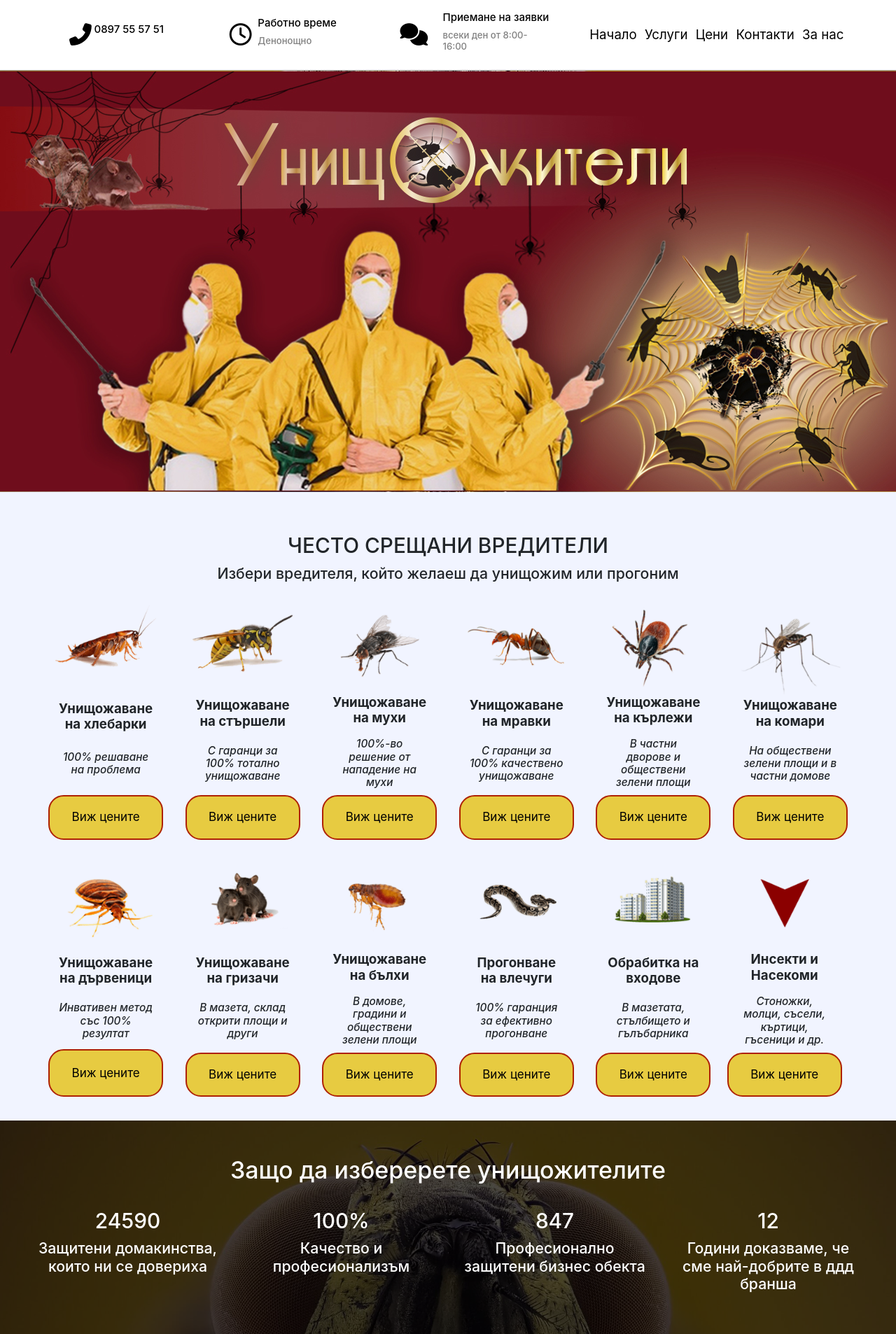
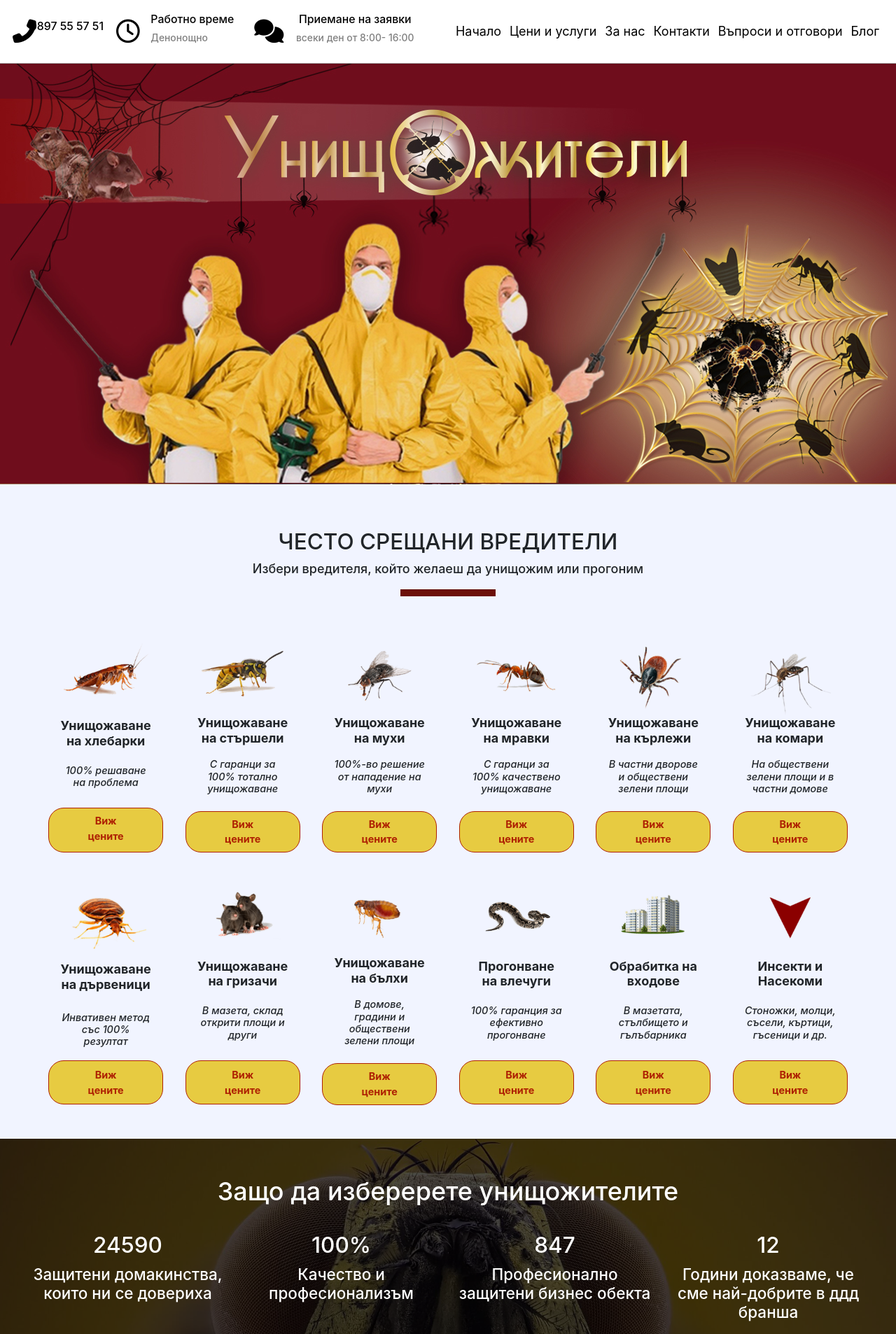
Before and after one commit to nedyalkodimitrov/Terminator, a Symfony app: template templates/main/index.html.twig in a window 1280 px wide. Shown: the top 1906 px of the page at 70% size. Run offline with Twig, Linux system fonts and the light colour scheme; the template is opened without the code that fills it, so the values that code supplies are empty; some libraries are stand-ins or nearby versions.

Commit message:
Responsible design

```diff
--- a/public/css/components/navbar.css
+++ b/public/css/components/navbar.css
@@ -14,10 +14,11 @@ nav a:hover {
 nav li {
     margin: 0 0.3em;
 }
-nav a {
+nav li  a {
     color:black;
     text-transform: none;
     font-size: inherit;
+    font-size: 1rem;
 }
 
 .header-information  i, .mobile-app-header-line i {
@@ -91,7 +92,7 @@ nav a {
 }
 .dropdown-menu {
     display: block;
-    opacity: 0;
+    opacity: 1;
     transition: visibility 1s linear 0.3s, opacity 0.3s linear;
 }
 .dropdown-menu li {
--- a/public/css/homePageStyle.css
+++ b/public/css/homePageStyle.css
@@ -166,6 +166,15 @@ body{
 /*insects containers*/
 .insects-container{
   background: #F1F4FFFF;
+
+}
+.insects-container hr {
+  background-color: #6C1009 ;
+  height: 0.5rem;
+}
+
+.insect-container {
+  margin-bottom: 0.7rem;
 }
 .insect-container > div{
   height: 100%;
@@ -178,35 +187,43 @@ body{
 
 .insect-text{
   word-break:break-word;
-  font-size: 1.1rem;
+  font-size: 1rem;
   font-weight: bold;
+  padding:0;
 
 }
 .insect-container h6{
- font-size: 0.9rem;
+ font-size: 0.8rem;
   font-style: oblique;
 }
 .insect-information-button{
   border-radius: 22px;
-  border: 2px solid #ae2103;
+  border: 1px solid #ae2103;
   background-color: rgba(229,193,14,0.79);
-  color: black;
+  font-weight: bold ;
+  color: #ae2103;
   transition: 0.4s;
-  font-size: 1rem;
+  font-size: 0.8rem;
   margin: auto;
   justify-content: center;
+  padding: 0.5em 1em;
+  margin-top: 0.8rem;
 }
 .insect-information-button:hover{
   background-color:white;
   color: black;
 }
 
-
+.insect-image-container {
+  position: relative;
+  padding-top: 65%;
+}
 .insect-image {
-  position: relative;
-  width: 80%;
-  left: 50%;
-  transform: translate(-50%, 0%);
+  position: absolute;
+  top: 0;left: 0;right: 0;bottom: 0;
+  object-fit: contain;
+  height: 100%;
+  width: 100%;
 }
 /*about us information charts*/
 
@@ -223,6 +240,7 @@ body{
   left: 50%;
   transform: translate(-50%, 0%);
   transition: 0.4s;
+  background-color: red;
 }
 
 /* Style the tab */
--- a/public/css/typography.css
+++ b/public/css/typography.css
@@ -6,7 +6,7 @@
 }
 
 html {
-    font: 10px/1.5  'Comfortaa', cursive; ;
+    font: 14px/1.5  'Comfortaa', cursive; ;
     font-weight: 400;
 }
 body, form, input, select, option, p, a, span, table,thead, tbody,th, table th  {
@@ -41,19 +41,19 @@ blockquote p:last-child{
 
 @media only screen and (min-width: 600px) {
     html {
-        font: 12px/1.5  'Comfortaa', cursive;;
+        font: 15px/1.5  'Comfortaa', cursive;;
     }
 }
 
 @media only screen and (min-width: 800px) {
     html {
-        font: 14px/1.5  'Comfortaa', cursive;;
+        font: 16px/1.5  'Comfortaa', cursive;;
     }
 }
 
 @media only screen and (min-width: 1024px) {
     html {
-        font: 17px/1.5  'Comfortaa', cursive;;
+        font: 18px/1.5  'Comfortaa', cursive;;
     }
 }
 
@@ -67,3 +67,8 @@ blockquote p:last-child{
         font: 28px/1.5 'Comfortaa', cursive;;
     }
 }
+@media only screen and (min-width: 2220px) {
+    html {
+        font: 32px/1.5 'Comfortaa', cursive;;
+    }
+}
--- a/templates/base.html.twig
+++ b/templates/base.html.twig
@@ -87,24 +87,23 @@
 </div>
 
     <nav class="navbar navbar-expand-lg navbar-light bg-white py-3 shadow-sm homePage-start-nav">
-    <div class="container mx-auto col-11   p-0 row">
-
-        <div class="col-lg-8 d-none d-lg-flex justify-content-center row header-information" >
-            <a class="col-4 row my-auto m-0" href="">
-                <i class="fas fa-phone-alt col-2"></i>
-                <h5 class="col-10">0897 55 57 51</h5>
+    <div class="container mx-auto col-12  p-0 row">
+        <div class="col-lg-6 d-none d-lg-flex justify-content-center row header-information" >
+            <a class="col-3 row my-auto m-0 p-0" href="">
+                <i class="fas fa-phone-alt col-2 p-0"></i>
+                <h5 class="col-10 p-0">0897 55 57 51</h5>
             </a>
             <a class="col-4 row p-0 my-auto m-0" href="">
-                <i class="fa fa-clock-o col-2 my-auto" aria-hidden="true"></i>
-               <div class="col-10 my-auto">
-                   <h5>Работно време</h5><h6>Денонощно</h6>
+                <i class="fa fa-clock-o col-3 p-0 my-auto" aria-hidden="true"></i>
+               <div class="col-9 my-auto p-0">
+                   <h5 class="p-0">Работно време</h5><h6 class="p-0">Денонощно</h6>
                </div>
             </a>
-            <a class="col-4 row p-0 my-auto m-0" href="">
-                <i class="fa fa-comments col-3  my-auto" aria-hidden="true"></i>
-                <div class="col-9">
-                    <h5>Приемане на заявки</h5>
-                    <h6>всеки ден от 8:00- 16:00</h6>
+            <a class="col-5 row p-0 my-auto m-0" href="">
+                <i class="fa fa-comments col-2  p-0 my-auto" aria-hidden="true"></i>
+                <div class="col-10 p-0">
+                    <h5 class="p-0 text-center">Приемане на заявки</h5>
+                    <h6 class="p-0 text-center">всеки ден от 8:00- 16:00</h6>
                 </div>
             </a>
         </div>
@@ -118,7 +117,7 @@
             <ul class="nav navbar-nav">
                 <li><a href="{{ path("main") }}">Начало</a></li>
                 <li class="dropdown">
-                    <a data-toggle="dropdown" href="#">Услуги</a>
+                    <a data-toggle="dropdown" href="#">Цени и услуги</a>
                     <ul class="dropdown-menu" role="menu" id="firs-dropdown">
                        <li class="dropdown">
                             <a data-toggle="dropdown" href="#">Насекоми</a>
@@ -158,12 +157,10 @@
                         <li><a href="#">Дератизация</a></li>
                     </ul>
                 </li>
-                <li >
-                    <a data-toggle="dropdown" href="#">Цени</a>
-                </li>
-
+                <li><a href="">За нас</a></li>
                 <li><a href="">Контакти</a></li>
-                <li><a href="">За нас</a></li>
+                <li><a href="">Въпроси и отговори</a></li>
+                <li><a href="">Блог</a></li>
 
 
 
--- a/templates/main/index.html.twig
+++ b/templates/main/index.html.twig
@@ -23,22 +23,25 @@
 <div class="container col-12 row m-0 p-0 pb-3 insects-container ">
     <div class=" col-12 m-0 p-0 mt-5 ">
         <h3 class="text-center mt-2 mx-auto">ЧЕСТО СРЕЩАНИ ВРЕДИТЕЛИ</h3>
-        <h5 class="mt-2 text-center mb-2">Избери вредителя, който желаеш да унищожим или прогоним</h5>
-        <div class="insects col-11 justify-content-center row p-0 mx-auto mt-3">
+        <h6 class="mt-2 text-center mb-2">Избери вредителя, който желаеш да унищожим или прогоним</h6>
+        <hr  class="col-1 mx-auto mb-5">
+        <div class="insects col-11 col-lg-11 col-md-10 justify-content-center row p-0 mx-auto mt-3">
             <div class="insect-container p-0 col-4 col-lg-2 col-md-4 justify-content-around col-sm-4 col-xs-4">
-               <div class="col-lg-11 col-sm-9 row mx-auto justify-content-center p-0">
-                   <div class="insect-image-container">
+               <div class="col-lg-11 col-11 col-md-9 col-sm-11 row mx-auto justify-content-center p-0">
+                   <div class="insect-image-container col-12">
                        <img class="insect-image mx-auto text-center" src="{{ asset("images/insects/hlabarki.png") }}" alt="">
                    </div>
                    <h3 class="insect-text text-center col-11 mx-auto">
                        Унищожаване на хлебарки</h3>
                    <h6 class="col-11 text-center mt-2 mb-2 mx-auto  d-none d-md-flex d-lg-flex d-xl-flex">100% решаване на проблема</h6>
-                   <a class=" col-11   insect-information-button mx-auto p-3 mb-3 text-center " href="index.php{{ path("hlebarki") }}">Виж цените</a>
+                   <a class=" col-11   insect-information-button mx-auto  mb-3 text-center " href="index.php{{ path("hlebarki") }}">Виж
+                       <br>цените
+                   </a>
                </div>
             </div>
             <div class="insect-container p-0 col-4 col-lg-2 col-md-4 justify-content-around col-sm-4 col-xs-4">
-                <div class="col-lg-11 col-sm-9 row mx-auto justify-content-center p-0">
-                    <div class="insect-image-container">
+                <div class="col-lg-11 col-11 col-sm-11 row mx-auto justify-content-center p-0">
+                    <div class="insect-image-container col-12">
                         <img class="insect-image mx-auto text-center" src="{{ asset("images/insects/styrsheli.png") }}" alt="">
                     </div>
                     <h3 class="insect-text text-center col-11 mx-auto">
@@ -46,12 +49,12 @@
                     <h6 class="col-11 text-center mt-2 mb-2 mx-auto  d-none d-md-flex d-lg-flex d-xl-flex">С гаранци за
                         100% тотално
                         унищожаване</h6>
-                    <button class=" col-11   insect-information-button mx-auto p-3 mb-3 text-center ">Виж цените</button>
+                    <button class=" col-11   insect-information-button mx-auto mb-3 text-center ">Виж <br> цените</button>
                 </div>
             </div>
             <div class="insect-container p-0 col-4 col-lg-2 col-md-4 justify-content-around col-sm-4 col-xs-4">
-                <div class="col-lg-11  col-sm-9 row mx-auto justify-content-center p-0">
-                    <div class="insect-image-container">
+                <div class="col-lg-11 col-11 col-sm-11 row mx-auto justify-content-center p-0">
+                    <div class="insect-image-container col-12">
                         <img class="insect-image mx-auto text-center" src="{{ asset("images/insects/mugi.png") }}" alt="">
                     </div>
                     <h3 class="insect-text text-center col-11 mx-auto">
@@ -59,12 +62,12 @@
                     <h6 class="col-11 text-center mt-2 mb-2 mx-auto  d-none d-md-flex d-lg-flex d-xl-flex">100%-во решение
                         от нападение
                         на мухи</h6>
-                    <button class=" col-11   insect-information-button mx-auto p-3 mb-3 text-center ">Виж цените</button>
+                    <button class=" col-11   insect-information-button mx-auto mb-3 text-center ">Виж <br> цените</button>
                 </div>
             </div>
             <div class="insect-container p-0 col-4 col-lg-2 col-md-4 justify-content-around col-sm-4">
-                <div class="col-lg-11 col-sm-9 row mx-auto justify-content-center p-0">
-                    <div class="insect-image-container">
+                <div class="col-lg-11 col-11 col-sm-11 row mx-auto justify-content-center p-0">
+                    <div class="insect-image-container col-12">
                         <img class="insect-image mx-auto text-center" src="{{ asset("images/insects/mravki.png") }}" alt="">
                     </div>
                     <h3 class="insect-text text-center col-11 mx-auto">
@@ -72,12 +75,12 @@
                     <h6 class="col-11 text-center mt-2 mb-2 mx-auto  d-none d-md-flex d-lg-flex d-xl-flex">С гаранци за
                         100% качествено
                         унищожаване</h6>
-                    <button class=" col-11   insect-information-button mx-auto p-3 mb-3 text-center ">Виж цените</button>
+                    <button class=" col-11   insect-information-button mx-auto mb-3 text-center ">Виж <br>цените</button>
                 </div>
             </div>
             <div class="insect-container p-0 col-4 col-lg-2 col-md-4 justify-content-around col-sm-4">
-                <div class="col-lg-11 col-sm-9 row mx-auto justify-content-center p-0">
-                    <div class="insect-image-container">
+                <div class="col-lg-11 col-11 col-sm-11 row mx-auto justify-content-center p-0">
+                    <div class="insect-image-container col-12">
                         <img class="insect-image mx-auto text-center" src="{{ asset("images/insects/kyrleji.png") }}" alt="">
                     </div>
                     <h3 class="insect-text text-center col-11 mx-auto">
@@ -85,12 +88,12 @@
                     <h6 class="col-11 text-center mt-2 mb-2 mx-auto  d-none d-md-flex d-lg-flex d-xl-flex">В частни дворове
                         и обществени
                         зелени площи</h6>
-                    <button class=" col-11   insect-information-button mx-auto p-3 mb-3 text-center ">Виж цените</button>
+                    <button class=" col-11   insect-information-button mx-auto   mb-3 text-center ">Виж <br>    цените</button>
                 </div>
             </div>
             <div class="insect-container p-0 col-4 col-lg-2 col-md-4 justify-content-around col-sm-4">
-                <div class="col-lg-11 col-sm-9 row mx-auto justify-content-center p-0">
-                    <div class="insect-image-container">
+                <div class="col-lg-11 col-11 col-sm-11 row mx-auto justify-content-center p-0">
+                    <div class="insect-image-container col-12">
                         <img class="insect-image mx-auto text-center" src="{{ asset("images/insects/komari.png") }}" alt="">
                     </div>
                     <h3 class="insect-text text-center col-11 mx-auto">
@@ -98,12 +101,12 @@
                     <h6 class="col-11 text-center mt-2 mb-2 mx-auto  d-none d-md-flex d-lg-flex d-xl-flex">На обществени
                         зелени площи и
                         в частни домове</h6>
-                    <button class=" col-11   insect-information-button mx-auto p-3 mb-3 text-center ">Виж цените</button>
+                    <button class=" col-11   insect-information-button mx-auto  mb-3 text-center ">Виж <br>цените</button>
                 </div>
             </div>
             <div class="insect-container p-0 col-4 col-lg-2 col-md-4 justify-content-around col-sm-4">
-                <div class="col-lg-11 col-sm-9 row mx-auto mx-auto justify-content-center p-0">
-                    <div class="insect-image-container">
+                <div class="col-lg-11 col-11 col-sm-11 row mx-auto mx-auto justify-content-center p-0">
+                    <div class="insect-image-container col-12">
                         <img class="insect-image mx-auto text-center" src="{{ asset("images/insects/dyrvenici.png") }}" alt="">
                     </div>
                     <h3 class="insect-text text-center col-11 mx-auto">
@@ -111,12 +114,12 @@
                     <h6 class="col-11 text-center mt-2 mb-2 mx-auto  d-none d-md-flex d-lg-flex d-xl-flex">Инвативен
                         метод със
                         100% резултат</h6>
-                    <button class=" col-11  m-0 insect-information-button mx-auto p-3 mb-3 text-center ">Виж цените</button>
+                    <button class=" col-11  m-0 insect-information-button mx-auto p-1 mb-3 text-center ">Виж <br>цените</button>
                 </div>
             </div>
             <div class="insect-container p-0 col-4 col-lg-2 col-md-4 justify-content-around col-sm-4">
-                <div class="col-lg-11 col-sm-9 row mx-auto justify-content-center p-0">
-                    <div class="insect-image-container">
+                <div class="col-lg-11 col-11 col-sm-11 row mx-auto justify-content-center p-0">
+                    <div class="insect-image-container col-12">
                         <img class="insect-image mx-auto text-center" src="{{ asset("images/insects/grizachi.png") }}" alt="">
                     </div>
                     <h3 class="insect-text text-center col-11 mx-auto">
@@ -124,12 +127,12 @@
                     <h6 class="col-11 text-center mt-2 mb-2 mx-auto  d-none d-md-flex d-lg-flex d-xl-flex">В мазета, склад
                         открити площи
                         и други</h6>
-                    <button class=" col-11   insect-information-button mx-auto p-3 mb-3 text-center ">Виж цените</button>
+                    <button class=" col-11   insect-information-button mx-auto mb-3 text-center ">Виж<br> цените</button>
                 </div>
             </div>
             <div class="insect-container p-0 col-4 col-lg-2 col-md-4 justify-content-around col-sm-4">
-                <div class="col-lg-11 col-sm-9 row mx-auto justify-content-center p-0">
-                    <div class="insect-image-container">
+                <div class="col-lg-11 col-11 col-sm-11 row mx-auto justify-content-center p-0">
+                    <div class="insect-image-container col-12">
                         <img class="insect-image mx-auto text-center" src="{{ asset("images/insects/bylhi.png") }}" alt="">
                     </div>
                     <h3 class="insect-text text-center col-11">
@@ -137,12 +140,12 @@
                     <h6 class="col-11 text-center mt-2 mb-2  d-none d-md-flex d-lg-flex d-xl-flex">В домове, градини
                         и обществени
                         зелени площи</h6>
-                    <button class=" col-11   insect-information-button mx-auto p-3 mb-3 text-center ">Виж цените</button>
+                    <button class=" col-11   insect-information-button mx-auto mb-3 text-center ">Виж <br>цените</button>
                 </div>
             </div>
             <div class="insect-container p-0 col-4 col-lg-2 col-md-4 justify-content-around col-sm-4">
-                <div class="col-lg-11 col-sm-9 row mx-auto justify-content-center p-0">
-                    <div class="insect-image-container">
+                <div class="col-lg-11 col-11 col-sm-11 row mx-auto justify-content-center p-0">
+                    <div class="insect-image-container col-12">
                         <img class="insect-image mx-auto text-center" src="{{ asset("images/insects/vlechugi.png") }}" alt="">
                     </div>
                     <h3 class="insect-text text-center col-11 mx-auto">
@@ -150,33 +153,43 @@
                     <h6 class="col-11 text-center mt-2 mb-2 mx-auto  d-none d-md-flex d-lg-flex d-xl-flex">100% гаранция
                         за ефективно
                         прогонване</h6>
-                    <button class=" col-11   insect-information-button mx-auto p-3 mb-3 text-center ">Виж цените</button>
+                    <button class=" col-11   insect-information-button mx-auto mb-3 text-center ">Виж <br>цените</button>
                 </div>
             </div>
             <div class="insect-container p-0 col-4 col-lg-2 col-md-4 justify-content-around col-sm-4">
-                <div class="col-lg-11 col-sm-9 row mx-auto justify-content-center p-0">
-                    <div class="insect-image-container">
+                <div class="col-lg-11 col-11 col-sm-11 row mx-auto justify-content-center p-0">
+                    <div class="insect-image-container col-12">
                         <img class="insect-image mx-auto text-center" src="{{ asset("images/etajna-sobstwenost.png") }}" alt="">
                     </div>
                     <h3 class="insect-text text-center col-11 mx-auto">
                         Обрабитка на входове</h3>
                     <h6 class="col-11 text-center mt-2 mb-2 mx-auto  d-none d-md-flex d-lg-flex d-xl-flex ">В мазетата, стълбището и
                         гълъбарника</h6>
-                    <button class=" col-11   insect-information-button mx-auto p-3 mb-3 text-center ">Виж цените</button>
+                    <button class=" col-11   insect-information-button mx-auto mb-3 text-center ">Виж <br>цените</button>
                 </div>
             </div>
-            <div class="insect-container p-0  col-4 col-lg-2 col-md-4 justify-content-around col-sm-4">
-                <div class="col-lg-11 col-sm-9 row mx-0 justify-content-center p-0">
-                    <div class="insect-image-container">
+{#            <div class="insect-container p-0  col-4 col-lg-2 col-md-4 justify-content-around col-sm-4">#}
+{#                <div class="col-lg-11 col-sm-9 row mx-0 justify-content-center p-0">#}
+{#                    <div class="insect-image-container col-12">#}
+{#                        <img class="insect-image mx-auto text-center" src="{{ asset("images/drugi-vrediteli.png") }}" alt="">#}
+{#                    </div>#}
+{#                    <h3 class="insect-text text-center col-11 mx-auto">#}
+{#                        Инсекти и Насекоми</h3>#}
+{#                    <h6 class="col-11 text-center mt-2 mb-2 mx-auto d-none d-md-flex d-lg-flex d-xl-flex"> Стоножки, молци, съсели, къртици, гъсеници и др.</h6>#}
+{#                    <button class=" col-11   insect-information-button mx-auto  mb-3 text-center ">Виж <br> цените</button>#}
+{#                </div>#}
+{#            </div>#}
+            <div class="insect-container p-0 col-4 col-lg-2 col-md-4 justify-content-around col-sm-4">
+                <div class="col-lg-11 col-11 col-sm-11 row mx-auto justify-content-center p-0">
+                    <div class="insect-image-container col-12">
                         <img class="insect-image mx-auto text-center" src="{{ asset("images/drugi-vrediteli.png") }}" alt="">
                     </div>
                     <h3 class="insect-text text-center col-11 mx-auto">
                         Инсекти и Насекоми</h3>
-                    <h6 class="col-11 text-center mt-2 mb-2 mx-auto d-none d-md-flex d-lg-flex d-xl-flex"> Стоножки, молци, съсели, къртици, гъсеници и др.</h6>
-                    <button class=" col-11   insect-information-button mx-auto p-3 mb-3 text-center ">Виж цените</button>
+                    <h6 class="col-11 text-center mt-2 mb-2 mx-auto  d-none d-md-flex d-lg-flex d-xl-flex "> Стоножки, молци, съсели, къртици, гъсеници и др.</h6>
+                    <button class=" col-11   insect-information-button mx-auto mb-3 text-center ">Виж <br>цените</button>
                 </div>
             </div>
-
 
 
 
```
